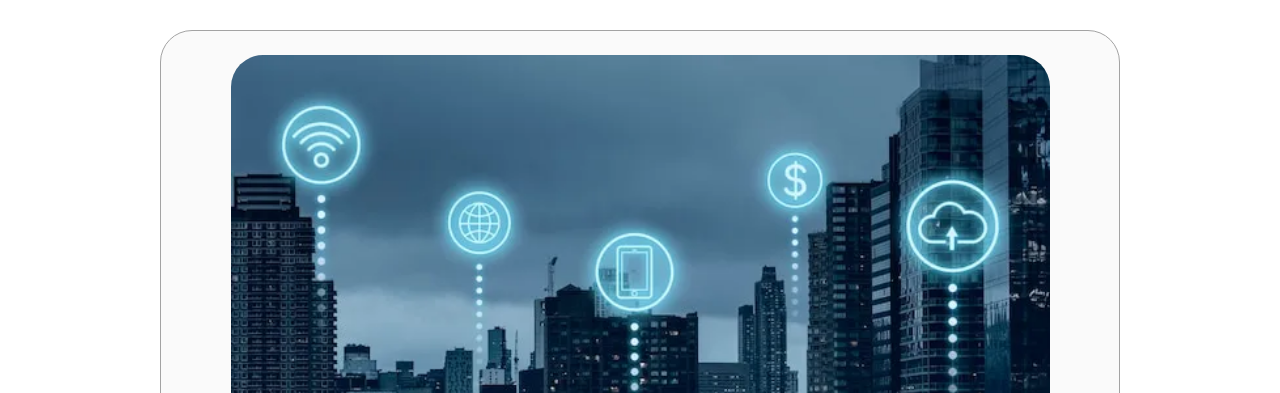
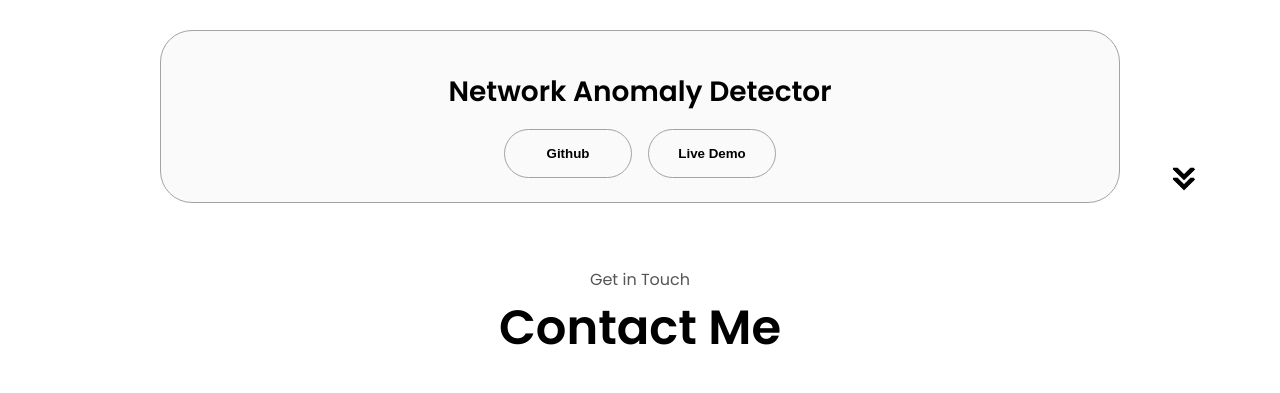
Before and after one commit to Anurag29Nitrr/Anurag-Singh-Thakur-Portfolio, a plain HTML site: page index.html in a window 1280 px wide. Shown: the part 3126-3519 px from the top of the page. Drawn offline with Linux system fonts and the light colour scheme.

Commit message:
Update index.html

```diff
--- a/index.html
+++ b/index.html
@@ -305,13 +305,7 @@
             </div>
           </div>
           <div class="details-container color-container">
-            <div class="article-container">
-              <img
-                src="./assets/project-3.png"
-                alt="Project 3"
-                class="project-img"
-              />
-            </div>
+
             <h2 class="experience-sub-title project-title">Network Anomaly Detector</h2>
             <div class="btn-container">
               <button
```
